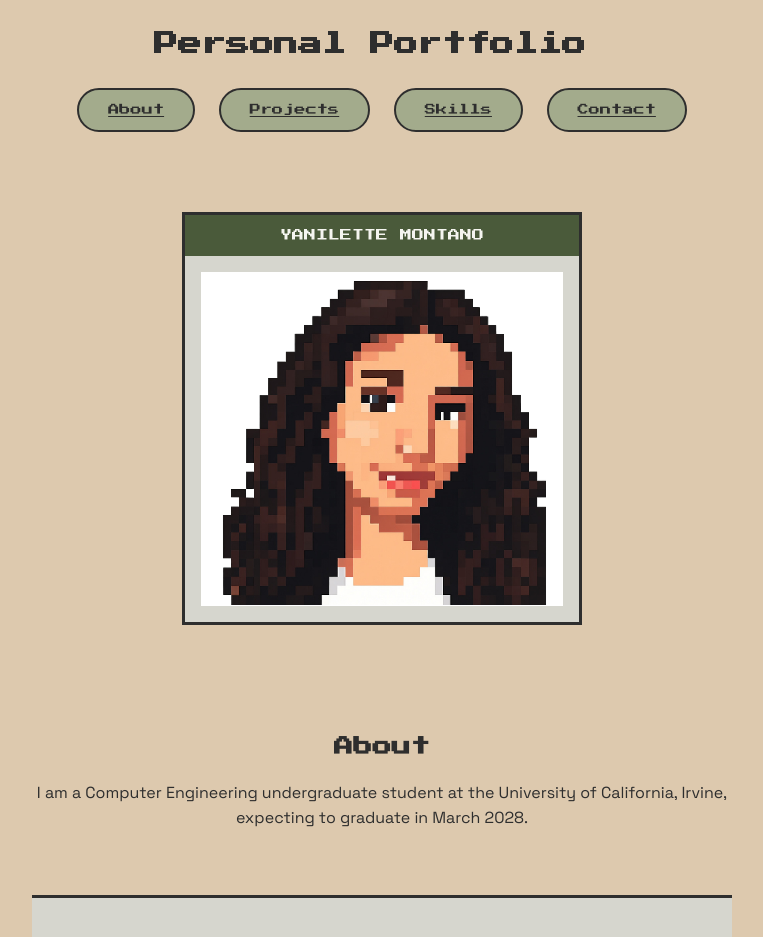
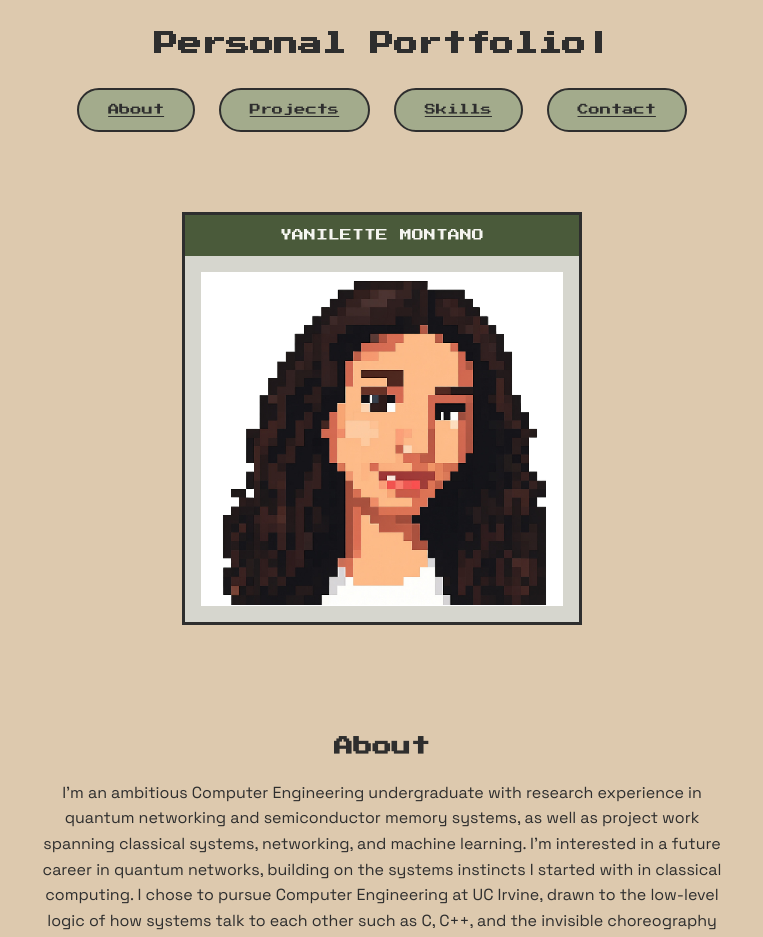
Before and after one commit to yanilettemontano/personal-website, a React (Vite) app: page / in a window 1280 px wide. Shown: the top 937 px of the page, without its empty margins (258-1021 px from the left). Built offline with nearby package versions, Linux system fonts and the light colour scheme.

Commit message:
ADD: video for gameplay on poker game. Updated about section. TODO: add video for the chess game

```diff
--- a/src/App.css
+++ b/src/App.css
@@ -183,3 +183,12 @@
   border-radius: 4px;
   border: 2px solid var(--color-button-border);
 }
+
+.video-wrapper{
+  display: block;
+  width: 100%;
+  max-width: 500px;
+  margin: 0 auto;
+  border: 2px solid var(--color-button-border);
+  border-radius: 4px;
+}
--- a/src/App.jsx
+++ b/src/App.jsx
@@ -74,8 +74,27 @@
           >
         <h2>About</h2>
         <p>
-          I am a Computer Engineering undergraduate student at the University of California, Irvine, expecting to
-          graduate in March 2028.
+          I'm an ambitious Computer Engineering undergraduate with research experience in quantum networking
+          and semiconductor memory systems, as well as project work spanning classical systems, networking,
+          and machine learning. I'm interested in a future career in quantum networks, building on the systems instincts I
+          started with in classical computing.
+
+          I chose to pursue Computer Engineering at UC Irvine, drawn to the low-level logic of how systems talk to each
+          other such as C, C++, and the invisible choreography that keeps data moving reliably across an unreliable world.
+          That instinct showed up in coursework and projects alike: I built the full board-evaulation module in C for a custom chess
+          engine that won every tournament game, and designed the deck-managament system for a client-server poker game, chasing down
+          bugs like a hidden shuffle bias along the way.
+
+          This past summer, I became a research intern through an NSF REU at Krastanov Lab, working on QuantumSavory.jl, and open-source
+          simulator for quantum network protocols. Starting from zero quantum knowledge, I learned qubits, entanglement, and Bell pairs from
+          the ground up, alongside a new programming language Julia. My core contribtion was designing adaptive congestion control for Quantum TCP
+          by replacing a fixed transmission window with real-time, fidelity-driven tuning.
+
+          People who know me well will tell you I don't let a hard bug stay unsolved. I have high expectations for where this goes next
+          and I'm particularly drawn to quantum networking and quantum information science, where systems-level thinking meets genuinely new physics.
+
+          Please reach out if you're curious about my work, if you have a research or internship opportunity I should know about, or if you just want
+          to talk quantum networks.
         </p>
         </motion.div>
       </section>
@@ -120,6 +139,17 @@
           <p>Designed the deck management system for a client-server poker game, fixed a Fisher-Yates
             shuffle bias, implemented multi-street Seven Card Stud dealing, and debugged JSON serialization and GUI rendering.
           </p>
+          <figure className="project-figure">
+            <video className="video-wrapper"
+            controls
+            muted
+            playsInline
+            >
+              <source src="/videos/poker-demo.mp4" type="video/mp4"/>
+              Your browser doesn't support embedded vidoes.
+            </video>
+            <figcaption>Poker game demo - client-server texas hold'em gameplay</figcaption>
+          </figure>
           </div>
         </div>
       </section>
```
Also changed, not shown: 1 other file (tests, documents, lock files or other folders).
